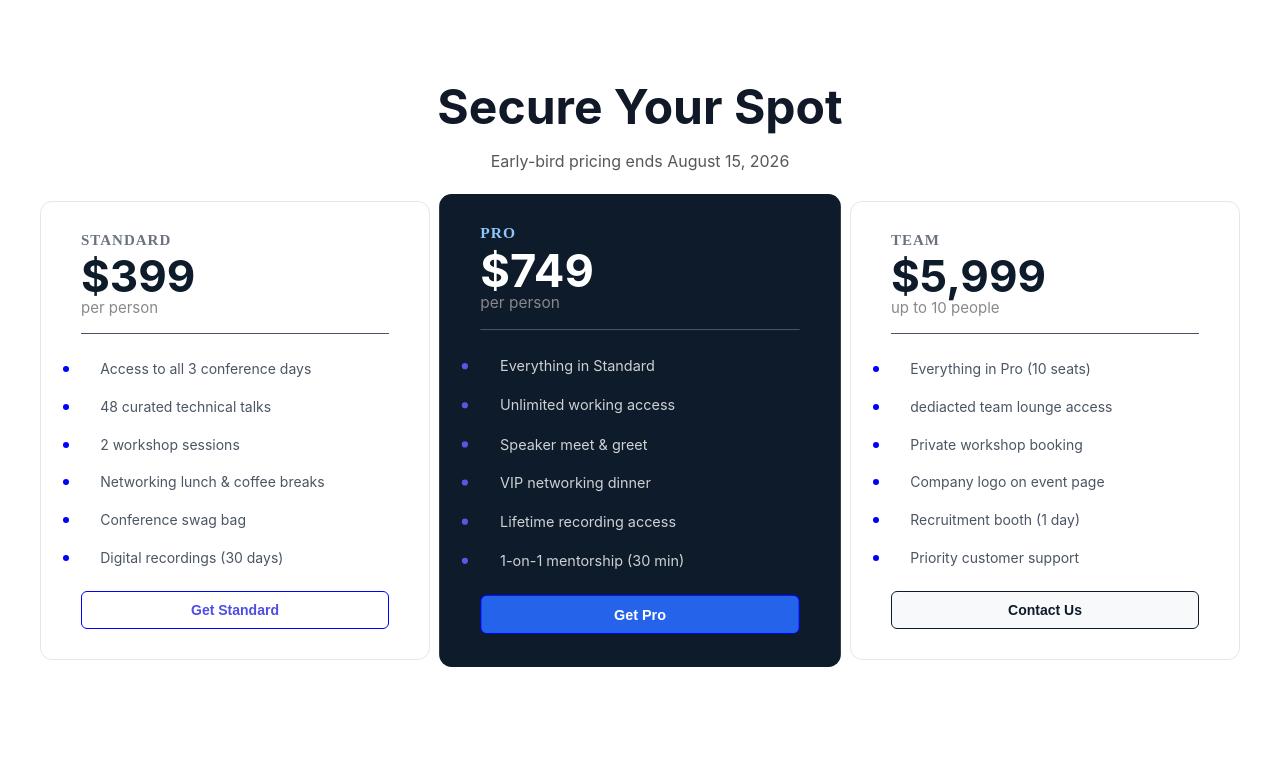
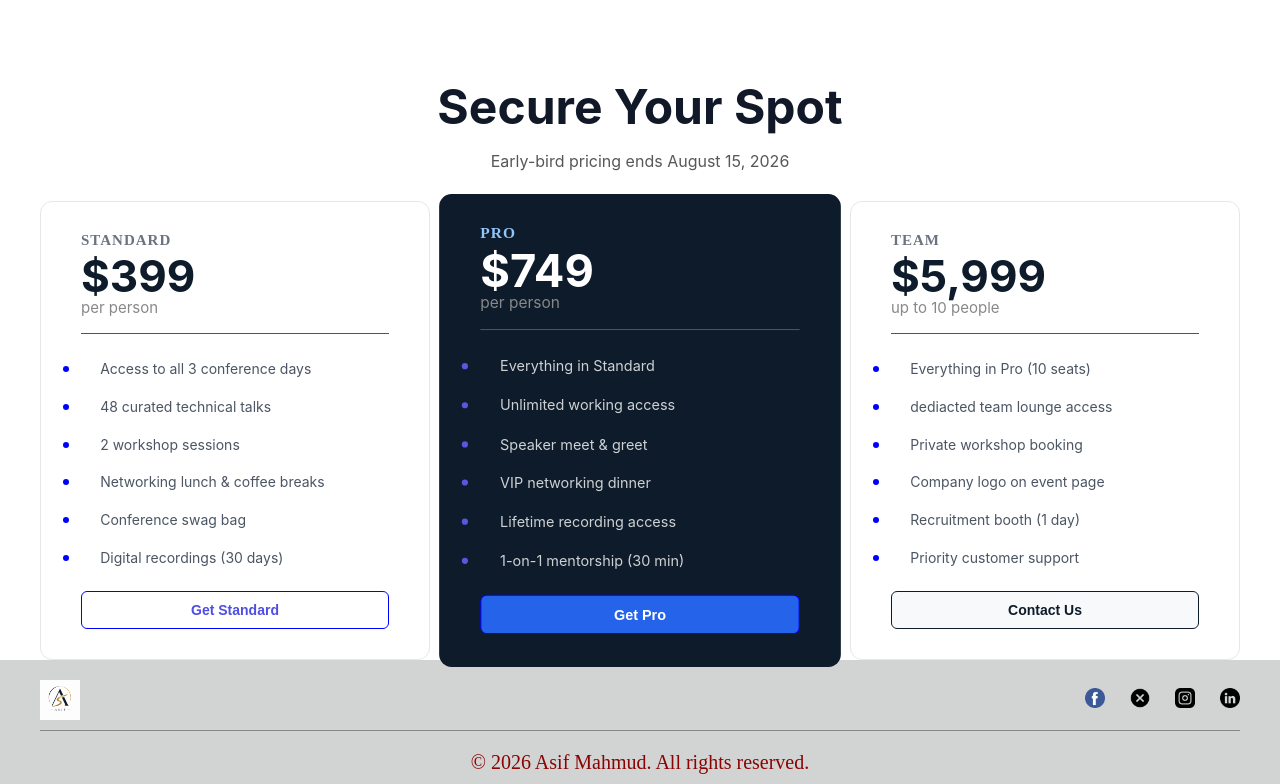
Before and after one commit to Asif-M-1/B14-A01-DevConf-2026, a plain HTML site: page index.html in a window 1280 px wide. Shown: the part 1481-2265 px from the top of the page. Before the commit the page ends 2148 px from the top, so only its background shows below. Drawn offline with Linux system fonts and the light colour scheme.

Commit message:
Footer section 10072026-2010

```diff
--- a/index.html
+++ b/index.html
@@ -98,7 +98,7 @@
     </section>
     <!-- Speakers Section End  -->
 
-     <!-- Pricing Section Start -->
+    <!-- Pricing Section Start -->
     <section class="price-section">
         <h2>Secure Your Spot</h2>
         <p class="subsection">Early-bird pricing ends August 15, 2026</p>
@@ -106,7 +106,7 @@
         <div class="price">
             <!-- Card-1 -->
             <div class="price-card">
-                <div >
+                <div>
                     <p class="plan">STANDARD</p>
                     <div class="price-1">$399</div>
                     <p class="person">per person</p>
@@ -124,9 +124,9 @@
             </div>
 
 
-             <!-- Card-2 -->
+            <!-- Card-2 -->
             <div class="price-card featured">
-                <div >
+                <div>
                     <p class="plan-2">PRO</p>
                     <div class="price-2">$749</div>
                     <p class="person">per person</p>
@@ -143,9 +143,9 @@
             </div>
 
 
-          <!-- Card-1 -->
+            <!-- Card-1 -->
             <div class="price-card">
-                <div >
+                <div>
                     <p class="plan">TEAM</p>
                     <div class="price-1">$5,999</div>
                     <p class="person">up to 10 people</p>
@@ -164,7 +164,32 @@
 
         </div>
     </section>
-        <!-- Pricing Section End -->
+    <!-- Pricing Section End -->
+
+    <!-- Footer Start -->
+    <footer>
+        <div class="footer-content">
+            <div class="footer-main">
+                <div class="footer-logo">
+                    <img src="./assets/asif-logo.png" alt="asif Logo">
+                </div>
+                <div class="footer-socials">
+                    <a href="https://web.facebook.com/"><img height="20px" width="20px" src="./assets/facebook.png"
+                            alt="Facebook"></a>
+                    <a href="https://x.com/"><img height="20px" width="20px" src="./assets/cross.png" alt="X"></a>
+                    <a href="https://www.instagram.com/"><img height="20px" width="20px" src="./assets/instagram.png"
+                            alt="instagram"></a>
+                    <a href="https://www.linkedin.com/"><img height="20px" width="20px" src="./assets/linkedin.png"
+                            alt="linkedin"></a>
+                </div>
+            </div>
+            <hr class="footer-divider">
+            <div class="footer-bottom">
+                <p>&copy; 2026 Asif Mahmud. All rights reserved.</p>
+            </div>
+        </div>
+    </footer>
+    <!-- Footer End -->
 </body>
 
 </html>
--- a/style.css
+++ b/style.css
@@ -15,7 +15,8 @@ body {
     justify-content: space-between;
     align-items: center;
     padding: 20px 5%;
-    border-bottom: 2px solid #e5e7eb;;
+    border-bottom: 2px solid #e5e7eb;
+    ;
     position: sticky;
     top: 0;
     background: #f7f5f5;
@@ -119,7 +120,8 @@ body {
 }
 
 .speaker-card {
-    border: 1px solid #e5e7eb;;
+    border: 1px solid #e5e7eb;
+    ;
     border-radius: 12px;
     text-align: left;
     background: #fff;
@@ -197,6 +199,7 @@ body {
     padding: 30px 40px;
     text-align: left;
 }
+
 .price-card.featured {
     background-color: #0D1B2A;
     color: #ffffff;
@@ -218,7 +221,7 @@ body {
     font-weight: 700;
 }
 
-.price-1{
+.price-1 {
     color: #0d1b2aFF;
     font-family: Inter;
     font-style: normal;
@@ -226,7 +229,7 @@ font-size: 44px;
     font-weight: 700;
 }
 
-.price-2{
+.price-2 {
     color: #ffffff;
     font-family: Inter;
     font-style: normal;
@@ -234,12 +237,13 @@ font-size: 44px;
     font-weight: 700;
 }
 
-.person{
-    color: #888888FF;;
+.person {
+    color: #888888FF;
+    ;
     font-family: Inter;
     font-weight: 400;
     font-size: 15px;
-     border-bottom: solid 1px  #4b5563;
+    border-bottom: solid 1px #4b5563;
     line-height: 50px;
     margin-bottom: 20px;
     margin-top: -20px;
@@ -256,6 +260,7 @@ font-weight: 700;
     line-height: 1.5;
     color: #4b5563;
 }
+
 .features-1 li {
     font-size: 0.9rem;
     margin-bottom: 0.8rem;
@@ -267,16 +272,16 @@ font-weight: 700;
     line-height: 1.5;
     color: #ffffffCC;
 }
+
 .features li::marker {
-    color: blue ;
-    font-size: 18px;
-}
-.features-1 li::marker {
-    color: rgb(87, 87, 226) ;
+    color: blue;
     font-size: 18px;
 }
 
-
+.features-1 li::marker {
+    color: rgb(87, 87, 226);
+    font-size: 18px;
+}
 
 .btn-price-1 {
     background-color: white;
@@ -303,9 +308,11 @@ font-weight: 700;
     width: 100%;
     cursor: pointer;
 }
+
 .btn-price-3 {
     background: #F8F9FB;
-    color: #0d1b2aFF;;
+    color: #0d1b2aFF;
+    ;
     border: 1px solid #0d1b2aFF;
     font-size: 14px;
     padding: 10px;
@@ -316,6 +323,53 @@ font-weight: 700;
     cursor: pointer;
 }
 
+/* Footer Container */
+footer {
+    background-color: #d2d3d3;
+    color: #ffffff;
+    padding-top: 20px;
+}
+
+.footer-content {
+    max-width: 1200px;
+    margin: 0 auto;
+}
+
+.footer-main {
+    display: flex;
+    justify-content: space-between;
+    align-items: center;
+    flex-wrap: wrap;
+    gap: 50px;
+    padding-bottom: 10px;
+}
+
+.footer-logo img {
+    height: 40px;
+    display: block;
+}
+
+.footer-socials {
+    display: flex;
+    gap: 25px;
+}
+
+/* Horizontal Divider */
+.footer-divider {
+    border: 0;
+    height: 1px;
+    background-color: #8a8787;
+    margin: 0 0 20px 0;
+}
+
+/* Bottom Row: Copyright */
+.footer-bottom {
+    text-align: center;
+    font-size: 20px;
+    color: #8a0303;
+    padding-bottom: 10px;
+}
+
 
 @media (max-width: 900px) {
 
@@ -323,10 +377,17 @@ font-weight: 700;
         flex-direction: column;
         gap: 10px;
     }
+
     .speakers-grid {
         grid-template-columns: 1fr;
     }
+
     .price {
         grid-template-columns: repeat(2, 1fr);
     }
+
+    .footer-top {
+        flex-direction: column;
+        text-align: center;
     }
+}
```
Also changed, not shown: assets/asif-logo.png (added), assets/cross.png (added), assets/facebook.png (added), assets/instagram.png (added), assets/linkedin.png (added). Lines whose indentation alone changed are shown as unchanged.
